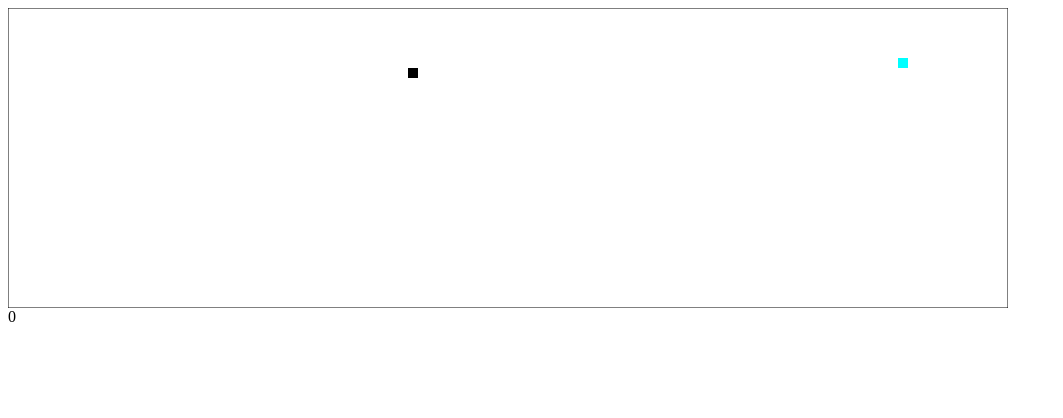
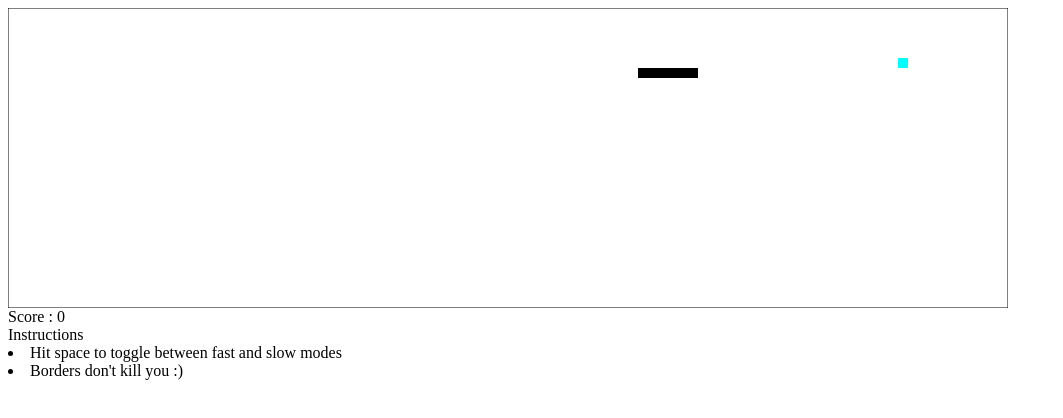
Before and after one commit to kousiksatish/canvas-games, a plain HTML site: page snake-game/index.html in a window 1280 px wide. Shown: the whole page, without its empty margins (0-1063 px from the left). Drawn offline with Linux system fonts and the light colour scheme.

Commit message:
Basic features of snake game completed

```diff
--- a/snake-game/index.html
+++ b/snake-game/index.html
@@ -8,14 +8,13 @@
 </body>
 
 <script>
-
+//Variables
 var cols = 100;
 var rows = 30;
 var SNAKE = 1;
 var EMPTY = 0;
 var FOOD = 2;
 var grid = [];
-
 var LEFT = 6;
 var UP = 8;
 var DOWN = 2;
@@ -29,6 +28,8 @@ var food = {x:0,y:0};
 var score = 0;
 
 var reqId;
+
+//Create Canvas
 canvas = document.createElement("canvas")
 canvas.width = 10 * cols;
 canvas.height = 10 * rows;
@@ -36,18 +37,39 @@ canvas = document.createElement("canvas")
 
 document.body.appendChild(canvas);
 
-scrdiv = document.createElement("div")
-scrdiv.id = "score";
+//Creare score div
+scrdiv = document.createElement("div");
+scrdiv.innerHTML = "Score : ";
+scrdiv.id = "scrdiv";
+document.body.appendChild(scrdiv);
+
+scrspan = document.createElement("span")
+scrspan.id = "score";
+document.getElementById("scrdiv").appendChild(scrspan)
 
 document.body.appendChild(scrdiv);
 
+//Create Instructions div
+
+var instdiv = document.createElement("div");
+instdiv.id = "instdiv";
+instdiv.innerHTML = "Instructions<br>"
+document.body.appendChild(instdiv);
+
+var li = document.createElement("li");
+li.innerHTML = "Hit space to toggle between fast and slow modes";
+document.getElementById("instdiv").appendChild(li);
+
+var li = document.createElement("li");
+li.innerHTML = "Borders don't kill you :)";
+document.getElementById("instdiv").appendChild(li);
+
+//Canvas initialised
 var c = document.getElementById("myCanvas");
-
-
 var ctx = c.getContext("2d");
 
 
-
+//Grid initialised
 for(x = 0 ; x < cols ; x++)
 {
 	grid.push([]);
@@ -55,20 +77,17 @@ for(x = 0 ; x < cols ; x++)
 		grid[x].push(EMPTY);
 }
 
-
-
-function setSnake(){
+//Function to set snake for elements in queue
+function setSnake()
+{
 	var flag = 0;
 	for(var i = 0 ; i<queue.length; i++)
 	{
-		if(grid[queue[i].x][queue[i].y] == FOOD)
-			flag = 1;
 		grid[queue[i].x][queue[i].y] = SNAKE;
 	}
-	//if(flag)
-		//setFood();
 }
 
+//Function to check self collision
 function checkCollision()
 {
 	var flag = 0;
@@ -81,14 +100,12 @@ function checkCollision()
 			ctx.strokeRect(0,0,10*cols,10*rows);
 			flag = 1;
 			break;
-
-
-
 		}
 	}
-	if(flag)
-		init();
+	return flag;
 }
+
+//Function to fill colors for the canvas based on position of snake, food
 function fillColors(){
 	for(var i=0; i<cols;i++)
 	{
@@ -109,17 +126,6 @@ function fillColors(){
 		}
 	}
 }
-function setFood(ctx) {
-	food.x = Math.floor(Math.random()*(cols-2))+1;
-	food.y = Math.floor(Math.random()*(rows-2))+1;
-
-	grid[food.x][food.y] = FOOD;
-}
-function init()
-{
-	main();
-	move();
-}
 
 window.addEventListener("keydown", onKeyDown, false);
 
@@ -130,23 +136,23 @@ function onKeyDown(event)
 	var keyCode = event.keyCode;
 	switch(keyCode)
 	{
-		case 37:
+		case 37://Right key
 			if(direction!=LEFT)
 			direction = RIGHT;
 			break;
-		case 38:
+		case 38://Up key
 			if(direction!=DOWN)
 			direction = UP;
 			break;
-		case 39:
+		case 39://Left key
 			if(direction!=RIGHT)
 			direction = LEFT;
 			break;
-		case 40:
+		case 40://Down key
 			if(direction!=UP)
 			direction = DOWN;
 			break;
-		case 32:
+		case 32://Space key
 			if(freq == 2)
 			freq = 5;
 			else
@@ -157,6 +163,40 @@ function onKeyDown(event)
 	}
 }
 
+
+//Function to set food at random position
+function setFood(ctx) {
+	food.x = Math.floor(Math.random()*(cols-2))+1;
+	food.y = Math.floor(Math.random()*(rows-2))+1;
+
+	grid[food.x][food.y] = FOOD;
+}
+
+//Initialising function
+function init()
+{
+	main();
+	move();
+}
+
+//Function to Clear the grid
+function clearGrid()
+{
+	for(var i=0; i<cols;i++)
+	{
+		for(var j=0; j<rows;j++)
+		{
+			grid[i][j] = EMPTY;
+		}
+	}
+	queue = [];
+
+	head = {x:3,y:6};
+	food = {x:0,y:0};
+	score = 0;
+}
+
+//Function to start the game
 function main()
 {
 
@@ -164,6 +204,18 @@ function main()
 	ctx.strokeRect(0,0,10*cols,10*rows);
 
 	queue.push(head);
+	head = {x:head.x+1,y:head.y};
+	queue.push(head);
+	head = {x:head.x+1,y:head.y};
+	queue.push(head);
+	head = {x:head.x+1,y:head.y};
+	queue.push(head);
+	head = {x:head.x+1,y:head.y};
+	queue.push(head);
+	head = {x:head.x+1,y:head.y};
+	queue.push(head);
+
+
 
 	document.getElementById('score').innerHTML = score;
 
@@ -173,7 +225,9 @@ function main()
 
 }
 var frames = 0;
-var freq = 8;
+var freq = 5;
+
+//Function to recurse
 function move()
 {
 
@@ -319,10 +373,18 @@ function move()
 				head = tobepushed;
 			}
 			break;
+
 	}
-	//checkCollision();
+	if(checkCollision() == 1)
+	{
+
+		window.cancelAnimationFrame(reqId);
+		alert("Good game!! Your score was "+ score);
+		clearGrid();
+		init();
 	}
-
+}
+	if(!checkCollision())
 		reqId = window.requestAnimationFrame(move);
 
 }
```
Lines whose indentation alone changed are shown as unchanged.
